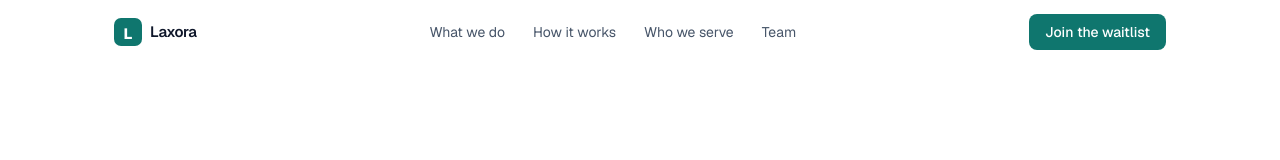
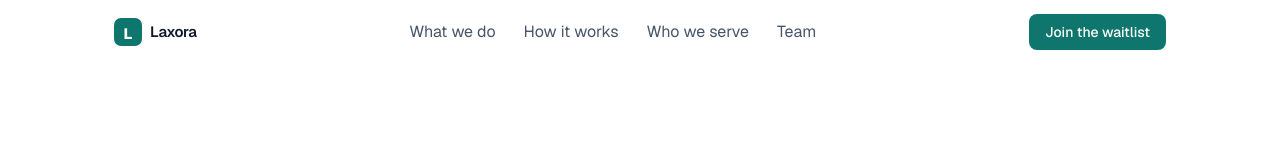
Before and after one commit to laxora-ai/laxora-website, a Next.js app: page / in a window 1280 px wide. Shown: the top 160 px of the page. Built offline with nearby package versions, Linux system fonts and the light colour scheme.

Commit message:
fix: increase nav link font size from text-sm to text-base (1rem)

```diff
--- a/src/components/Nav.tsx
+++ b/src/components/Nav.tsx
@@ -61,7 +61,7 @@ export default function Nav() {
             <li key={l.href}>
               <a
                 href={l.href}
-                className="text-sm text-body hover:text-heading transition-colors duration-150"
+                className="text-base text-body hover:text-heading transition-colors duration-150"
               >
                 {l.label}
               </a>
```
